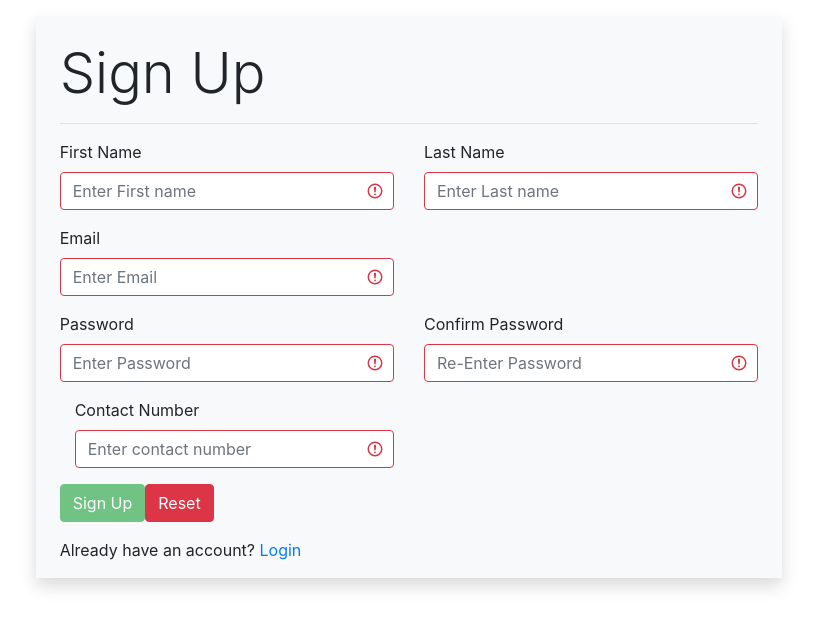
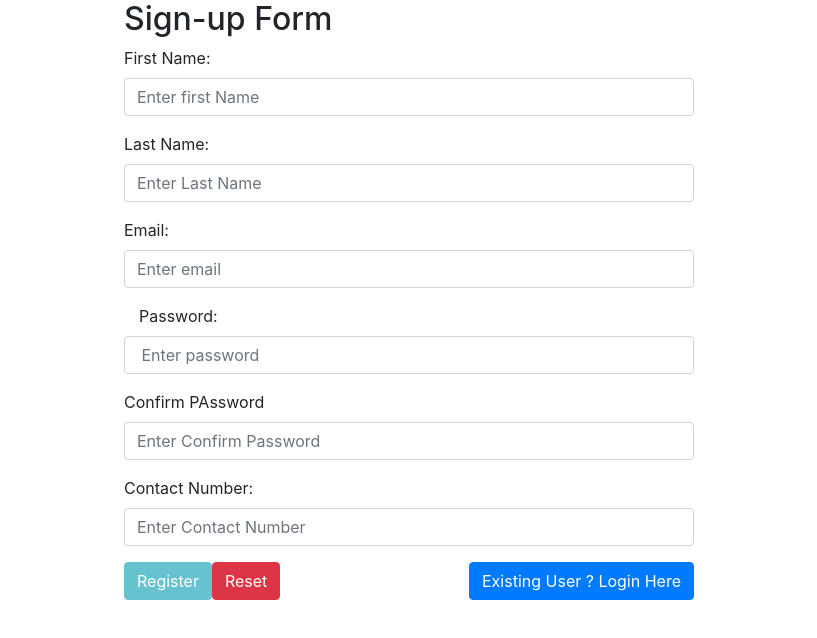
Before and after one commit to shwetakarde/Angular-sharecare-master, an Angular app in the folder Angular-sharecare-master/: page /registration in a window 1280 px wide. Shown: the top 638 px of the page, without its empty margins (231-1048 px from the left). Built offline with nearby package versions, Linux system fonts and the light colour scheme.

Commit message:
reg done

```diff
--- a/Angular-sharecare-master/angular.json
+++ b/Angular-sharecare-master/angular.json
@@ -92,9 +92,12 @@
               "src/assets"
             ],
             "styles": [
+              "Angular-sharecare-master/node_modules/bootstrap/dist/css/bootstrap.css",
               "src/styles.css"
             ],
-            "scripts": []
+            "scripts": [
+              "Angular-sharecare-master/node_modules/bootstrap/dist/js/bootstrap.js"
+            ]
           }
         },
         "lint": {
--- a/Angular-sharecare-master/src/app/registration.service.ts
+++ b/Angular-sharecare-master/src/app/registration.service.ts
@@ -14,7 +14,9 @@ export class RegistrationService {
     return this._http.post<any>("http://localhost:8081/login", user)
   }
 
-
+  public registerUserFromRemote(user: User): Observable<any> {
+    return this._http.post<any>("http://localhost:8081/registeruser", user)
+  }
 
 
 
--- a/Angular-sharecare-master/src/app/registration/registration.component.html
+++ b/Angular-sharecare-master/src/app/registration/registration.component.html
@@ -1,65 +1,59 @@
-<div class="container-fluid my-3">
-      <div class="row justify-content-around">
-            <div class="col-md-7 bg-light shadow px-4 pt-4">
-                  <h4 class="display-4 ">
-                        <i class="fa fa-user-plus"></i>Sign Up
-                  </h4>
-                  <hr>
-                  <form #registrationform="ngForm" class="was-validated">
-                        <small class="text-danger">
-                              {{msg}}
-                        </small>
-                        <fieldset>
-                              <div class="row">
-                                    <div class="form-group col-md-6"
-                                          [class.has-error]="firstName.invalid && firstName.touched"
-                                          [class.has-success]="firstName.valid">
-                                          <label for="firstname" class="control-label">First Name</label>
-                                          <input type="text" [(ngModel)]="user.firstName" name="firstName"
-                                                id="firstName" class="form-control" placeholder="Enter First name"
-                                                #firstName="ngModel" required>
-                                          <span class="help-block text-danger"
-                                                *ngIf="firstName.invalid && firstName.touched">
-                                                First Name is required
-                                          </span>
+<div class="container" style="max-width: 600px;background-color: white;">
+      <h2 class="text">Sign-up Form</h2>
+      <form #registrationform="ngForm" (ngSubmit)="registerNow()">
+            <small class="text-danger">{{msg}}</small>
+
+            <div class="form-group">
+                  <label for="firstName">First Name:</label>
+
+                  <input type="text" class="form-control" placeholder="Enter first Name" name="firstName"
+                        [(ngModel)]="user.firstName" required pattern="^[a-zA-Z_]+$" #firstName="ngModel"
+                        [class.is-invalid]="firstName.invalid && firstName.touched">
+                  <div *ngIf="firstName.errors && (firstName.invalid && firstName.touched)">
+                        <small class="text-danger" *ngIf="firstName.errors.required">First Name is
+                              required field</small>
+                        <small class="text-danger" *ngIf="firstName.errors.pattern">Only Characters are allowed</small>
+
+                  </div>
             </div>
 
-                                    <div class="form-group col-md-6"
-                                          [class.has-error]="lastName.invalid && lastName.touched"
-                                          [class.has-success]="lastName.valid">
-                                          <label for="lastName" class="control-label">Last Name</label>
-                                          <input type="text" [(ngModel)]="user.lastName" name="lastName" id="lastName"
-                                                class="form-control" placeholder="Enter Last name" #lastName="ngModel"
-                                                required>
-                                          <span class="help-block text-danger"
-                                                *ngIf="lastName.invalid && lastName.touched">
-                                                Last Name is required
-                                          </span>
+            <div class="form-group">
+                  <label for="lastName">Last Name:</label>
+
+                  <input type="text" class="form-control" placeholder="Enter Last Name" name="lastName"
+                        [(ngModel)]="user.lastName" required pattern="^[a-zA-Z_]+$" #lastName="ngModel"
+                        [class.is-invalid]="lastName.invalid && lastName.touched">
+                  <div *ngIf="lastName.errors && (lastName.invalid && lastName.touched)">
+                        <small class="text-danger" *ngIf="lastName.errors.required">Last Name is
+                              required field</small>
+                        <small class="text-danger" *ngIf="lastName.errors.pattern">Only Characters are allowed</small>
+
+                  </div>
             </div>
 
-                                    <div class="form-group col-md-6" [class.has-error]="email.invalid && email.touched"
-                                          [class.has-success]="email.valid">
-                                          <label for="email" class="control-label">Email</label>
-                                          <input type="Email" [(ngModel)]="user.email" name="email" id="email"
-                                                class="form-control" placeholder="Enter Email" #email="ngModel"
-                                                required>
-                                          <span class="help-block text-danger" *ngIf="email.invalid && email.touched">
-                                                Email-Id is required
-                                          </span>
+
+            <div class="form-group">
+                  <label for="email">Email:</label>
+
+                  <input type="email" class="form-control" placeholder="Enter email" name="email"
+                        [(ngModel)]="user.email" required pattern="^[a-zA-Z0-9+_.-]+@[a-zA-Z0-9.-]+$" #email="ngModel"
+                        [class.is-invalid]="email.invalid && email.touched">
+                  <div *ngIf="email.errors && (email.invalid && email.touched)">
+                        <small class="text-danger" *ngIf="email.errors.required">Email id is
+                              required field</small>
+                        <small class="text-danger" *ngIf="email.errors.pattern">Enter the
+                              valid Email ID</small>
+
                   </div>
             </div>
-                              <div class="row">
-                                    <div class="form-group col-md-6"
-                                          [class.has-error]="password.invalid && password.touched"
-                                          [class.has-success]="password.valid">
-                                          <label for="password" class="control-label">Password</label>
-                                          <input type="password" [(ngModel)]="user.password" name="password"
-                                                id="password" class="form-control" placeholder="Enter Password"
-                                                #password="ngModel" required minlength=3 maxlength=8>
-                                          <span class="help-block text-danger"
-                                                *ngIf="password.hasError('required') && password.touched">
-                                                password is required
-                                          </span>
+            <div class="form-group" [class.has-success]="email.valid">
+                  <label class="control-label col-sm-2" for="pwd">Password:</label>
+
+                  <input type="password" class="form-control" placeholder=" Enter password" name="password"
+                        [(ngModel)]="user.password" required #password="ngModel"
+                        [class.is-invalid]="password.invalid && password.touched" minlength=3 maxlength=10>
+                  <small class="text-danger" [class.d-none]="password.valid || password.untouched">Password
+                        is required field</small>
                   <span class="help-block text-danger" *ngIf="password.hasError('minlength')">
                         password is too short
                   </span>
@@ -68,38 +62,35 @@
                   </span>
             </div>
 
-                                    <div class="form-group col-md-6">
-                                          <label for="cpassword">Confirm Password</label>
-                                          <input type="cpassword" name="cpassword" id="cpassword" class="form-control"
-                                                placeholder="Re-Enter Password" aria-describedby="PasswordlhelpId"
-                                                required>
+            <div class="form-group">
+                  <label for="pwd">Confirm PAssword</label>
+                  <input type="password" name="cpassword" id="cpassword" class="form-control"
+                        placeholder="Enter Confirm Password" #cpassword="ngModel" (ngModel)="user.password" required
+                        [class.is-invalid]="cpassword.invalid && cpassword.touched">
+                  <small class="text-danger"
+                        [class.d-none]="(cpassword.value == password.value) || cpassword.untouched">Password and
+                        confirm password must be same</small>
+            </div>
+
+            <div class="form-group">
+                  <label for="phoneNo">Contact Number:</label>
+
+                  <input type="tel" class="form-control" placeholder="Enter Contact Number" name="phoneNo"
+                        [(ngModel)]="user.phoneNo" required pattern="[7-9]{1}[0-9]{9}" #phoneNo="ngModel"
+                        [class.is-invalid]="phoneNo.invalid && phoneNo.touched" minlength=10 maxlength=10>
+                  <div *ngIf="phoneNo.errors && (phoneNo.invalid && phoneNo.touched)">
+                        <small class="text-danger" *ngIf="phoneNo.errors.required">Contact Number is
+                              required field</small>
+                        <small class="text-danger" *ngIf="phoneNo.errors.pattern">Enter valid 10 digit Mobile
+                              Number</small>
+
                   </div>
             </div>
 
-                              <div class="form-group col-md-6" [class.has-error]="phoneNo.invalid && phoneNo.touched"
-                                    [class.has-success]="phoneNo.valid">
-                                    <label for="Contact Number" class="control-label">Contact Number</label>
-                                    <input type="text" class="form-control" [(ngModel)]="user.phoneNo" name="phoneNo"
-                                          id="phoneNo" placeholder="Enter contact number" #phoneNo="ngModel" required>
-                                    <span class="help-block text-danger" *ngIf="phoneNo.invalid && phoneNo.touched">
-                                          Contact Number is required
-                                    </span>
+            <button type="submit" class="btn btn-info" [disabled]="registrationform.invalid">Register</button>
+            <button type="reset" class="btn btn-danger">Reset</button>
+            <button class="float-right btn btn-primary" [routerLink]="['/login']"> Existing User ? Login Here</button>
 
+      </form>
+      <br>
 </div>
-
-                              <div class="form-group ">
-                                    <button type="submit" class="btn btn-success" [disabled]="registrationform.invalid"
-                                          (click)="registerNow()">Sign Up</button>
-
-                                    <button type="reset" class="btn btn-danger">Reset</button>
-                              </div>
-                              <p>Already have an account? <span><a href="/login">Login</a></span></p>
-                        </fieldset>
-                  </form>
-
-
-
-
-            </div>
-      </div>
-</div>
--- a/Angular-sharecare-master/src/app/registration/registration.component.ts
+++ b/Angular-sharecare-master/src/app/registration/registration.component.ts
@@ -1,5 +1,9 @@
 import { Component, OnInit } from '@angular/core';
 import { User } from '../user'
+import { NgForm } from '@angular/forms';
+import { Router } from '@angular/router';
+import { RegistrationService } from '../registration.service';
+import { Route } from '@angular/compiler/src/core';
 
 @Component({
   selector: 'app-registration',
@@ -10,13 +14,26 @@ export class RegistrationComponent implements OnInit {
 
   msg = ''
   user = new User();
-  constructor() { }
+  constructor(private _service: RegistrationService, private _router: Router) {
+
+  }
 
   ngOnInit(): void {
   }
 
 
   registerNow() {
+    this._service.registerUserFromRemote(this.user).subscribe(
+      data => {
+        console.log("response received");
+        this._router.navigate(['/login'])
 
+      },
+      error => {
+        console.log("exception occured");
+        this.msg = "Email already Exists";
+      }
+
+    )
   }
 }
```
Lines whose indentation alone changed are shown as unchanged.
